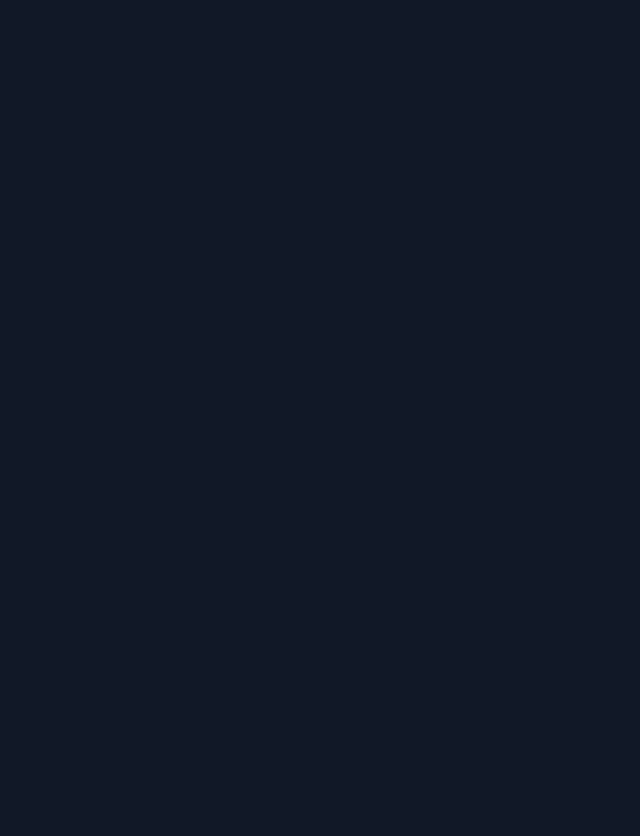
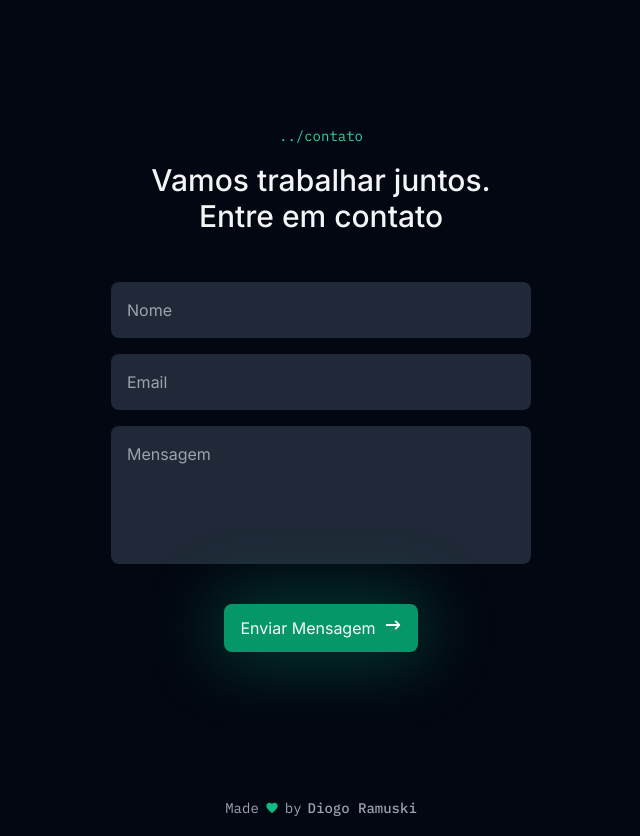
Before and after one commit to Diogo1006br/portfolio, a Next.js app: page / in a window 1280 px wide. Shown: the part 3240-4076 px from the top of the page, without its empty margins (319-959 px from the left). Before the commit the page ends 3238 px from the top, so only its background shows below. Built offline with nearby package versions, Linux system fonts and the light colour scheme.

Commit message:
New contact-form and footer

```diff
--- /dev/null
+++ b/app/components/contact-form/index.tsx
@@ -0,0 +1,71 @@
+'use client'
+
+import { HiArrowNarrowRight } from "react-icons/hi"
+import { Button } from "../button"
+import { SectionTitle } from "../section-title"
+import { useForm } from "react-hook-form"
+import { z } from "zod"
+import { zodResolver } from  "@hookform/resolvers/zod"
+
+const contactFormSchema = z.object({
+    name: z.string().min(3).max(100),
+    email: z.string().email(),
+    message: z.string().min(1).max(500),
+})
+
+type ContactFormData = z.infer<typeof contactFormSchema>
+
+export const ContactForm = () => {
+    const {handleSubmit, register} = useForm<ContactFormData>({
+        resolver: zodResolver(contactFormSchema)
+    })
+
+
+    const onSubmit = (data: ContactFormData) => {
+        console.log(data)
+
+    }
+
+
+    return (
+        <section className="py-16 px-6 md:py-32 flex items-center justify-center bg-gray-950">
+            <div className="w-full max-w-[420px] mx-auto">
+                <SectionTitle
+                    subtitle="contato"
+                    title="Vamos trabalhar juntos. Entre em contato"
+                    className=" items-center text-center"
+                />
+
+                <form
+                className="mt-12 w-full flex flex-col gap-4"
+                onSubmit={handleSubmit(onSubmit)}
+
+                >
+                    <input
+                        placeholder="Nome"
+                        className="w-full h-14 bg-gray-800 rounded-lg placeholder:text-gray-400 text-gray-50 p-4 focus:outline-none focus:ring-2  ring-emerald-500"
+                        {...register('name')}
+                    />
+                    <input
+                        placeholder="Email"
+                        type="email"
+                        className="w-full h-14 bg-gray-800 rounded-lg placeholder:text-gray-400 text-gray-50 p-4 focus:outline-none focus:ring-2  ring-emerald-500"
+                        {...register('email')}
+                    />
+
+                    <textarea
+                        placeholder="Mensagem"
+                        className=" resize-none w-full h-[138px] bg-gray-800 rounded-lg placeholder:text-gray-400 text-gray-50 p-4 focus:outline-none focus:ring-2  ring-emerald-500"
+                        maxLength={500}
+                        {...register('message')}
+                    />
+
+                    <Button className="w-max mx-auto mt-6 shadow-button">
+                        Enviar Mensagem
+                        <HiArrowNarrowRight size={18} />
+                    </Button>
+                </form>
+            </div>
+        </section>
+    )
+}
--- /dev/null
+++ b/app/components/footer/index.tsx
@@ -0,0 +1,14 @@
+import { IoMdHeart } from 'react-icons/io'
+
+export const Footer = () => {
+    return (
+        <footer className="h-14 w-full flex items-center justify-center bg-gray-950">
+            <span className='flex items-center gap-1.5 text-xs sm:text-sm font-mono text-gray-400'>
+                Made
+                <IoMdHeart className="text-emerald-500"/>
+                by
+                <strong className="font-medium">Diogo Ramuski</strong>
+            </span>
+        </footer>
+    )
+}
--- a/app/components/pages/home/work-experience/experience-item.tsx
+++ b/app/components/pages/home/work-experience/experience-item.tsx
@@ -33,7 +33,6 @@
                     </p>
                 </div>
                 <p className="text-gray-400 text-sm mb-3 mt-6 font-semibold">Competência</p>
-
                 <div className="flex gap-x-2 gap-y-3 flex-wrap lg:max-w-[350px] mb-8">
                     <TechBadge name="React" />
                     <TechBadge name="React" />
--- a/app/layout.tsx
+++ b/app/layout.tsx
@@ -2,6 +2,8 @@
 import './globals.css'
 import { ReactNode } from 'react'
 import { Header } from './components/header'
+import { ContactForm } from './components/contact-form'
+import { Footer } from './components/footer'
 
 const inter = Inter({
   variable: '--font-inter',
@@ -20,6 +22,8 @@
       <body>
         <Header />
         {children}
+        <ContactForm/>
+        <Footer/>
       </body>
     </html>
   )
```
